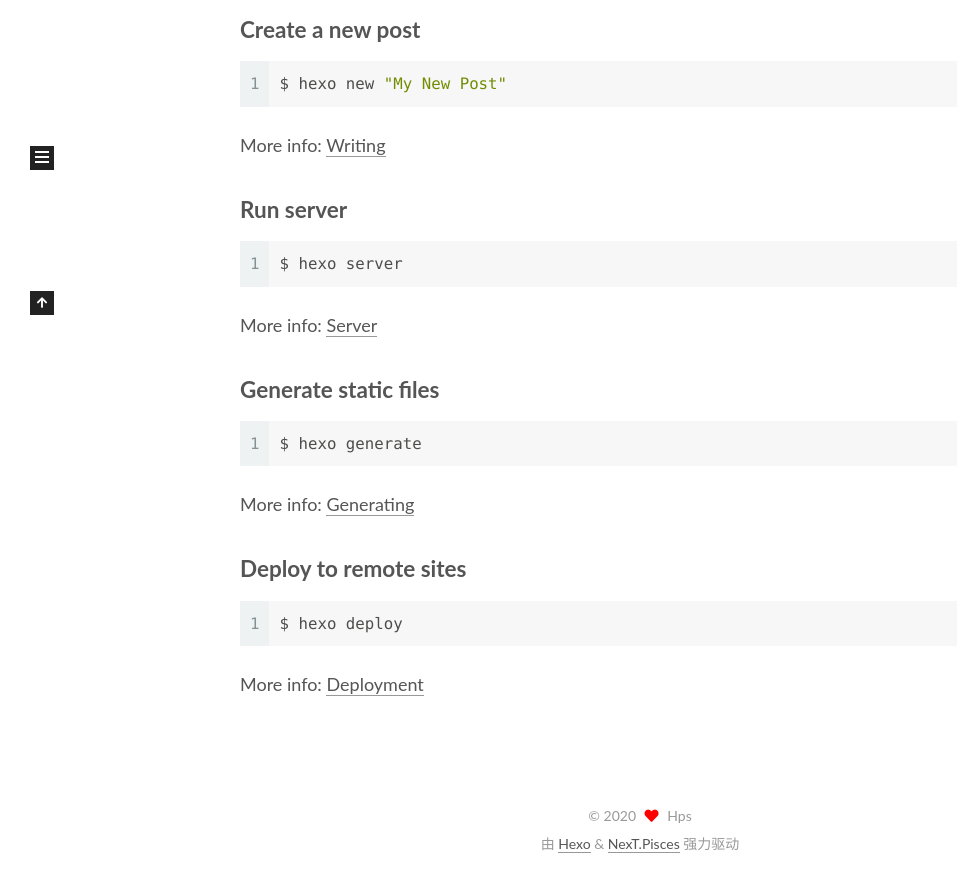
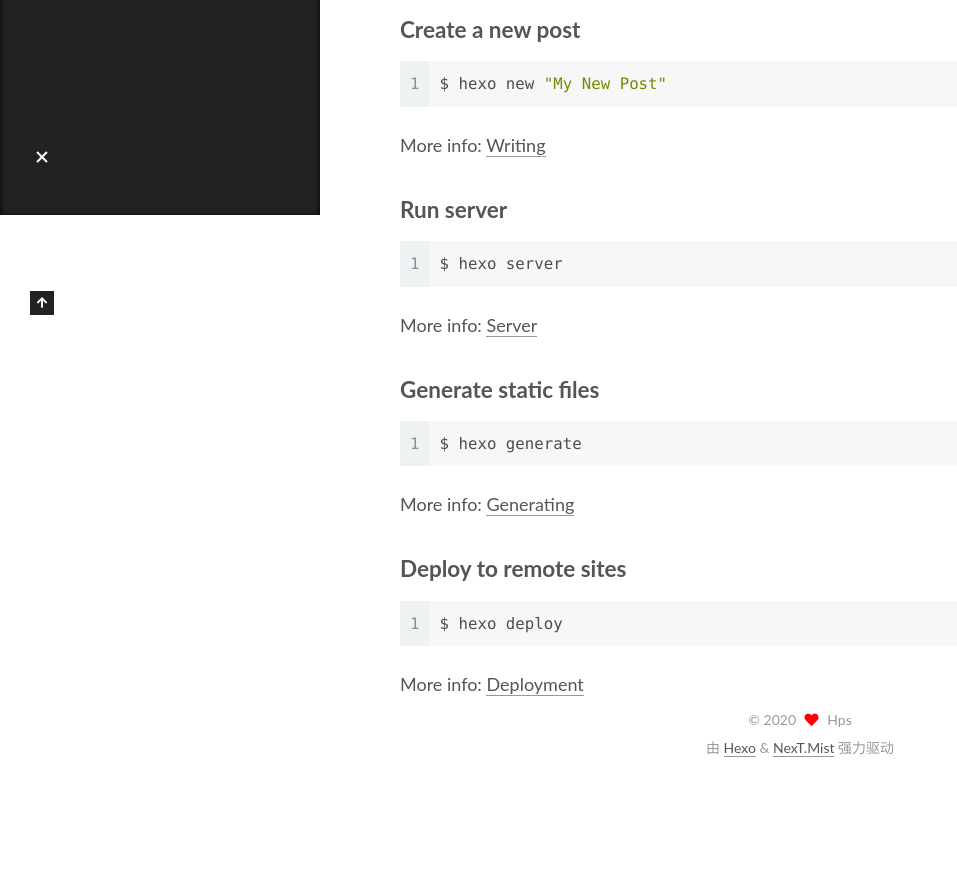
Before and after one commit to 1291945816/myblog, a plain HTML site: page 2020/06/21/hello-world/index.html in a window 1280 px wide. Shown: the part 585-1463 px from the top of the page, without its empty margins (0-957 px from the left). After the commit the page ends 1367 px from the top, so only its background shows below. Drawn offline with Linux system fonts and the light colour scheme.

Commit message:
Site updated: 2020-06-21 19:41:19

```diff
--- a/2020/06/21/hello-world/index.html
+++ b/2020/06/21/hello-world/index.html
@@ -17,7 +17,7 @@
 
 <script id="hexo-configurations">
     var NexT = window.NexT || {};
-    var CONFIG = {"hostname":"1291945816.github.io","root":"/myblog/","scheme":"Pisces","version":"7.8.0","exturl":false,"sidebar":{"position":"left","display":"post","padding":18,"offset":12,"onmobile":false},"copycode":{"enable":false,"show_result":false,"style":null},"back2top":{"enable":true,"sidebar":false,"scrollpercent":false},"bookmark":{"enable":false,"color":"#222","save":"auto"},"fancybox":false,"mediumzoom":false,"lazyload":false,"pangu":false,"comments":{"style":"tabs","active":null,"storage":true,"lazyload":false,"nav":null},"algolia":{"hits":{"per_page":10},"labels":{"input_placeholder":"Search for Posts","hits_empty":"We didn't find any results for the search: ${query}","hits_stats":"${hits} results found in ${time} ms"}},"localsearch":{"enable":false,"trigger":"auto","top_n_per_article":1,"unescape":false,"preload":false},"motion":{"enable":true,"async":false,"transition":{"post_block":"fadeIn","post_header":"slideDownIn","post_body":"slideDownIn","coll_header":"slideLeftIn","sidebar":"slideUpIn"}}};
+    var CONFIG = {"hostname":"1291945816.github.io","root":"/myblog/","scheme":"Mist","version":"7.8.0","exturl":false,"sidebar":{"position":"left","display":"post","padding":18,"offset":12,"onmobile":false},"copycode":{"enable":false,"show_result":false,"style":null},"back2top":{"enable":true,"sidebar":false,"scrollpercent":false},"bookmark":{"enable":false,"color":"#222","save":"auto"},"fancybox":false,"mediumzoom":false,"lazyload":false,"pangu":false,"comments":{"style":"tabs","active":null,"storage":true,"lazyload":false,"nav":null},"algolia":{"hits":{"per_page":10},"labels":{"input_placeholder":"Search for Posts","hits_empty":"We didn't find any results for the search: ${query}","hits_stats":"${hits} results found in ${time} ms"}},"localsearch":{"enable":false,"trigger":"auto","top_n_per_article":1,"unescape":false,"preload":false},"motion":{"enable":true,"async":false,"transition":{"post_block":"fadeIn","post_header":"slideDownIn","post_body":"slideDownIn","coll_header":"slideLeftIn","sidebar":"slideUpIn"}}};
   </script>
 
   <meta name="description" content="Welcome to Hexo! This is your very first post. Check documentation for more info. If you get any problems when using Hexo, you can find the answer in troubleshooting or you can ask me on GitHub. Quick">
@@ -318,7 +318,7 @@
   </span>
   <span class="author" itemprop="copyrightHolder">Hps</span>
 </div>
-  <div class="powered-by">由 <a href="https://hexo.io/" class="theme-link" rel="noopener" target="_blank">Hexo</a> & <a href="https://pisces.theme-next.org/" class="theme-link" rel="noopener" target="_blank">NexT.Pisces</a> 强力驱动
+  <div class="powered-by">由 <a href="https://hexo.io/" class="theme-link" rel="noopener" target="_blank">Hexo</a> & <a href="https://mist.theme-next.org/" class="theme-link" rel="noopener" target="_blank">NexT.Mist</a> 强力驱动
   </div>
 
 
@@ -344,7 +344,7 @@
 <script src="/myblog/js/motion.js"></script>
 
 
-<script src="/myblog/js/schemes/pisces.js"></script>
+<script src="/myblog/js/schemes/muse.js"></script>
 
 
 <script src="/myblog/js/next-boot.js"></script>
```
Also changed, not shown: archives/2020/06/index.html (+3 -3 lines), archives/2020/index.html (+3 -3 lines), archives/index.html (+3 -3 lines), index.html (+3 -3 lines).
